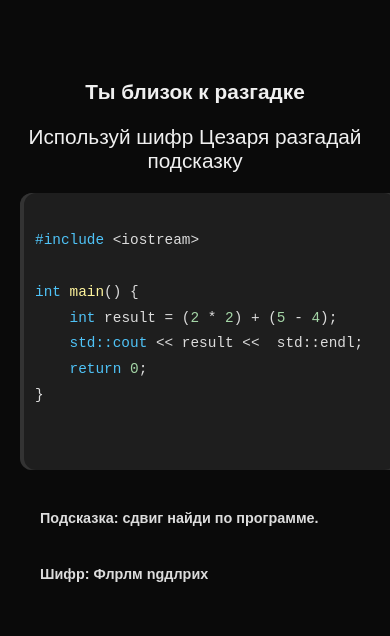
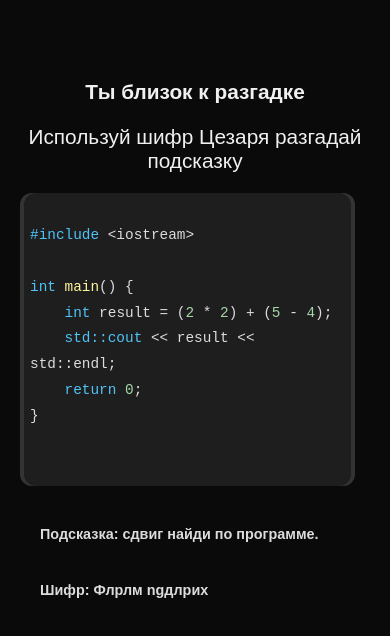
Before and after one commit to Sain13/quest2, a plain HTML site: page 452quest№5.html in a window 390 px wide. Drawn offline with Linux system fonts and the light colour scheme.

Commit message:
Update style5.css

```diff
--- a/style5.css
+++ b/style5.css
@@ -95,12 +95,7 @@ h1 {
     margin-bottom: 30px;
   }
 
-  .code-container {
-    max-width: 100%;
-    padding: 20px;
-    margin-bottom: 40px;
 
-  }
 
   .code-block {
     font-size: 1.2em;
@@ -162,7 +157,10 @@ h1 {
     .hint {
       font-size: 0.9em;
     }
-    .code-conteiner{
-      max-width: 250px;
+      .code-container {
+    max-width: 90%;
+    padding: 10px;
+    margin-bottom: 20px;
+
   }
   }
```
